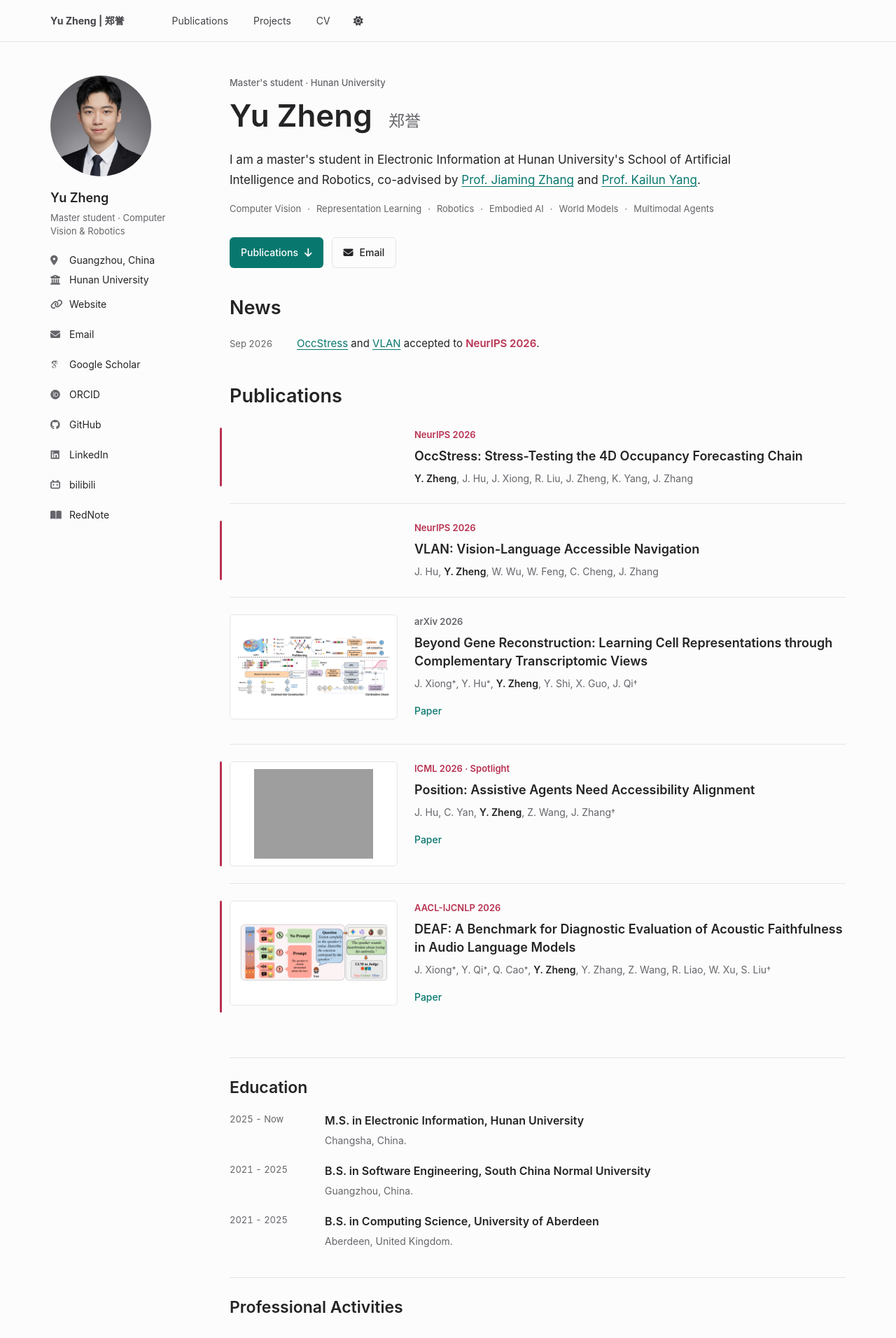
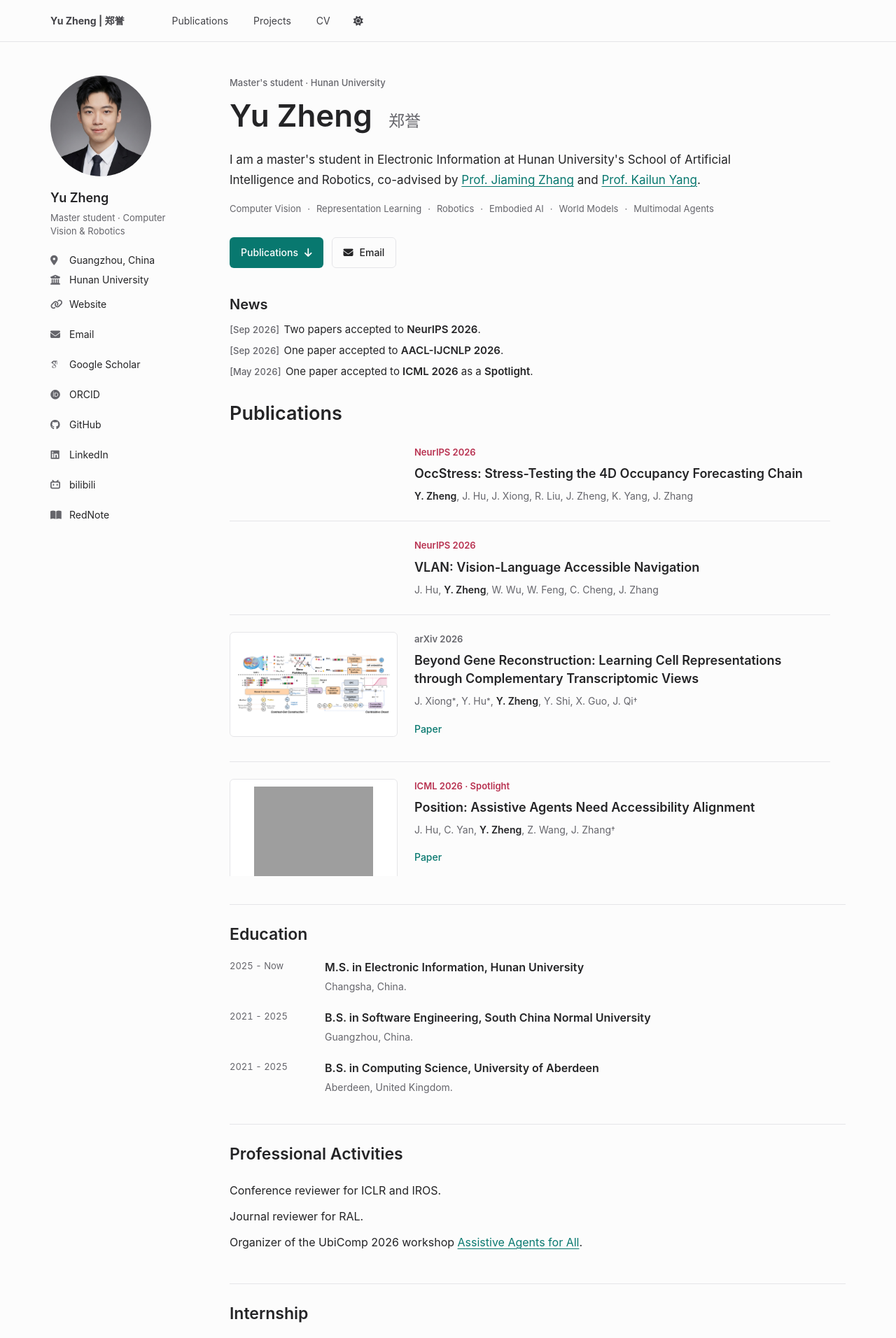
Before and after one commit to FaterYU/FaterYU.github.io, a Jekyll site: the page built from _pages/about.md, in a window 1280 px wide. Shown: the top 1912 px of the page at 70% size. Built offline with Jekyll 4.4.1, drawn with Linux system fonts in a browser that asks for light colours; some web fonts are replaced; grey boxes are pictures that could not be loaded.

Commit message:
Refine news and add scrollable publication lists

```diff
--- a/_data/profile.yml
+++ b/_data/profile.yml
@@ -7,9 +7,13 @@ research_interests:
   - Multimodal Agents
 
 news:
-  # Use the event month (YYYY-MM), independently of publication preprint dates.
+  # Preserve the known event date (YYYY-MM or YYYY-MM-DD), independently of preprints.
+  - date: "2026-09-26"
+    text: "Two papers accepted to **NeurIPS 2026**."
   - date: "2026-09"
-    text: "[OccStress](#occstress) and [VLAN](#vlan) accepted to **NeurIPS 2026**."
+    text: "One paper accepted to **AACL-IJCNLP 2026**."
+  - date: "2026-05-01"
+    text: "One paper accepted to **ICML 2026** as a **Spotlight**."
 
 publications:
   # Sort by first preprint month when available; acceptance does not change order.
--- a/_includes/profile-news-item.html
+++ b/_includes/profile-news-item.html
@@ -1,4 +1,6 @@
 <li>
-  <time datetime="{{ include.item.date | escape }}">{{ include.item.date | append: '-01' | date: '%b %Y' }}</time>
+  {% assign event_date = include.item.date %}
+  {% if event_date.size == 7 %}{% assign event_date = event_date | append: '-01' %}{% endif %}
+  <time datetime="{{ include.item.date | escape }}">[{{ event_date | date: '%b %Y' }}]</time>
   <div class="profile-news__text">{{ include.item.text | markdownify }}</div>
 </li>
--- a/_includes/profile-news.html
+++ b/_includes/profile-news.html
@@ -2,24 +2,12 @@
 {% assign news = include.news | sort: 'date' | reverse %}
 <section class="profile-section profile-news" id="news" aria-labelledby="news-heading">
   <h2 class="profile-section-title" id="news-heading">News</h2>
-  <ol class="profile-news-list">
-    {% for item in news limit:3 %}
-      {% include profile-news-item.html item=item %}
-    {% endfor %}
-  </ol>
-  {% if news.size > 3 %}
-  <details class="profile-news-archive">
-    <summary>
-      <span class="profile-news-archive__show">Show earlier news</span>
-      <span class="profile-news-archive__hide">Hide earlier news</span>
-      <i class="fa-solid fa-chevron-down" aria-hidden="true"></i>
-    </summary>
-    <ol class="profile-news-list" start="4">
-      {% for item in news offset:3 %}
+  <div class="profile-scroll profile-news-scroll" tabindex="0" role="region" aria-label="News list">
+    <ol class="profile-news-list" role="list">
+      {% for item in news %}
         {% include profile-news-item.html item=item %}
       {% endfor %}
     </ol>
-  </details>
-  {% endif %}
+  </div>
 </section>
 {% endif %}
--- a/_pages/about.md
+++ b/_pages/about.md
@@ -54,11 +54,13 @@ redirect_from:
 
 <section class="profile-section profile-section--publications" id="publications" tabindex="-1" aria-labelledby="publications-heading">
   <h2 class="profile-section-title" id="publications-heading">Publications</h2>
-  <div class="profile-publication-list">
-    {% assign publications = profile.publications | where_exp: "publication", "publication.hidden != true" | sort: 'sort_month' | reverse %}
-    {% for publication in publications %}
-      {% include profile-publication-card.html publication=publication heading="h3" hide_description=true compact=true %}
-    {% endfor %}
+  <div class="profile-scroll profile-publication-scroll" tabindex="0" role="region" aria-label="Publication list">
+    <div class="profile-publication-list">
+      {% assign publications = profile.publications | where_exp: "publication", "publication.hidden != true" | sort: 'sort_month' | reverse %}
+      {% for publication in publications %}
+        {% include profile-publication-card.html publication=publication heading="h3" hide_description=true compact=true %}
+      {% endfor %}
+    </div>
   </div>
 </section>
 
--- a/_sass/layout/_profile.scss
+++ b/_sass/layout/_profile.scss
@@ -186,34 +186,40 @@
   .profile-page-heading h1 { font-size: 36px; font-weight: 600; line-height: 1.2; }
   .profile-page-heading .profile-kicker { font-size: 13px; color: var(--global-text-color-light); font-weight: 500; }
 
-  .profile-news { margin: 0 0 40px; padding: 0; border: 0; }
-  .profile-news .profile-section-title { font-size: 27px; margin-bottom: 16px; }
+  .profile-scroll {
+    overflow-x: hidden;
+    overflow-y: auto;
+    scrollbar-gutter: stable;
+    scrollbar-width: thin;
+    scrollbar-color: var(--global-text-color-light) transparent;
+    scroll-padding-block: 12px;
+    &:focus-visible { outline: 2px solid var(--profile-accent-color); outline-offset: 4px; }
+    &::-webkit-scrollbar { width: 6px; }
+    &::-webkit-scrollbar-thumb { background: var(--global-text-color-light); border-radius: 3px; }
+  }
+
+  .profile-news { margin: 0 0 28px; padding: 0; border: 0; scroll-margin-top: 88px; }
+  .profile-news .profile-section-title { font-size: 20px; margin-bottom: 8px; }
+  .profile-news-scroll { max-height: 144px; padding-right: 12px; }
   .profile-news-list {
     margin: 0;
     padding: 0;
     list-style: none;
-    li { display: grid; gap: 4px; margin: 0; padding: 6px 0; }
-    time { padding-top: 2px; color: var(--global-text-color-light); font-size: 13px; font-variant-numeric: tabular-nums; white-space: nowrap; }
+    li { margin: 0; padding: 3px 0; font-size: 15px; line-height: 1.6; overflow-wrap: anywhere; }
+    time { margin-right: 6px; color: var(--global-text-color-light); font-size: 13px; font-weight: 500; font-variant-numeric: tabular-nums; white-space: nowrap; }
   }
   .profile-news__text {
-    min-width: 0;
-    overflow-wrap: anywhere;
-    p { margin: 0; font-size: 15px; line-height: 1.6; }
-    strong { color: var(--profile-accent-color-alt); font-weight: 600; }
-  }
-  .profile-news-archive {
-    margin-top: 4px;
-    summary { display: inline-flex; align-items: center; gap: 8px; min-height: 44px; color: var(--profile-accent-color); font-size: 14px; cursor: pointer; list-style: none; }
-    summary::-webkit-details-marker { display: none; }
-    summary i { font-size: 10px; }
-    .profile-news-archive__hide { display: none; }
-    &[open] {
-      .profile-news-archive__show { display: none; }
-      .profile-news-archive__hide { display: inline; }
-      summary i { transform: rotate(180deg); }
-    }
+    display: inline;
+    p { display: inline; margin: 0; font-size: 15px; line-height: inherit; }
+    strong { color: inherit; font-weight: 600; }
   }
 
+  .profile-publication-scroll {
+    max-height: 640px;
+    max-height: unquote("min(640px, 70svh)");
+    margin-left: -16px;
+    padding: 0 12px 0 16px;
+  }
   .profile-publication-list { gap: 0; }
   .profile-publication {
     scroll-margin-top: 88px;
@@ -301,8 +307,6 @@
   .page__footer .fa-github { color: inherit; }
 
   @media (min-width: 640px) {
-    .profile-news-list li { grid-template-columns: 80px minmax(0, 1fr); gap: 16px; }
-    .profile-news-archive summary { margin-left: 96px; }
     .profile-publication { grid-template-columns: 240px minmax(0, 1fr); gap: 24px; }
     .profile-publication__body { grid-column: 2; }
     .profile-timeline li { display: grid; grid-template-columns: 116px minmax(0, 1fr); gap: 0 20px; }
@@ -371,8 +375,8 @@
     .profile-section--publications, .profile-section--compact { margin-top: 0; padding-top: 0; }
     .profile-section-title { font-size: 21px; margin-bottom: 16px; }
     .profile-section--publications .profile-section-title { font-size: 25px; }
-    .profile-news { margin: 0 0 32px; padding: 0; }
-    .profile-news .profile-section-title { font-size: 25px; margin-bottom: 12px; }
+    .profile-news { margin: 0 0 28px; padding: 0; }
+    .profile-publication-scroll { max-height: 560px; max-height: unquote("min(560px, 65svh)"); margin-left: -12px; padding-left: 12px; }
     .profile-publication { gap: 16px; }
     .profile-publication--featured::before { left: -10px; }
     .profile-publication__media { max-width: 100%; aspect-ratio: 16 / 9; }
@@ -384,6 +388,9 @@
   }
   @media (prefers-reduced-motion: reduce) {
     *, *::before, *::after { animation: none !important; transition: none !important; scroll-behavior: auto !important; }
+  }
+  @media print {
+    .profile-scroll { max-height: none; overflow: visible; scrollbar-gutter: auto; }
   }
 }
 
```
Also changed, not shown: README.md (+11 -6 lines), _pages/publications.html (+7 -5 lines), scripts/verify_news.rb (+28 -13 lines).
